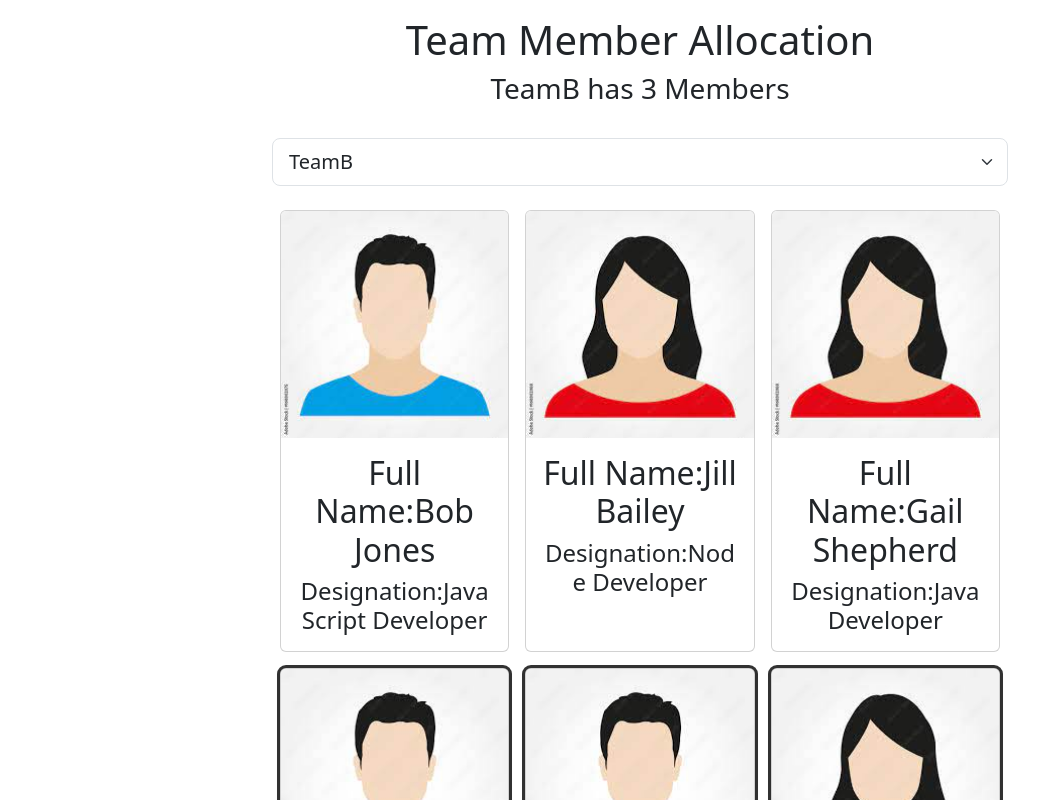
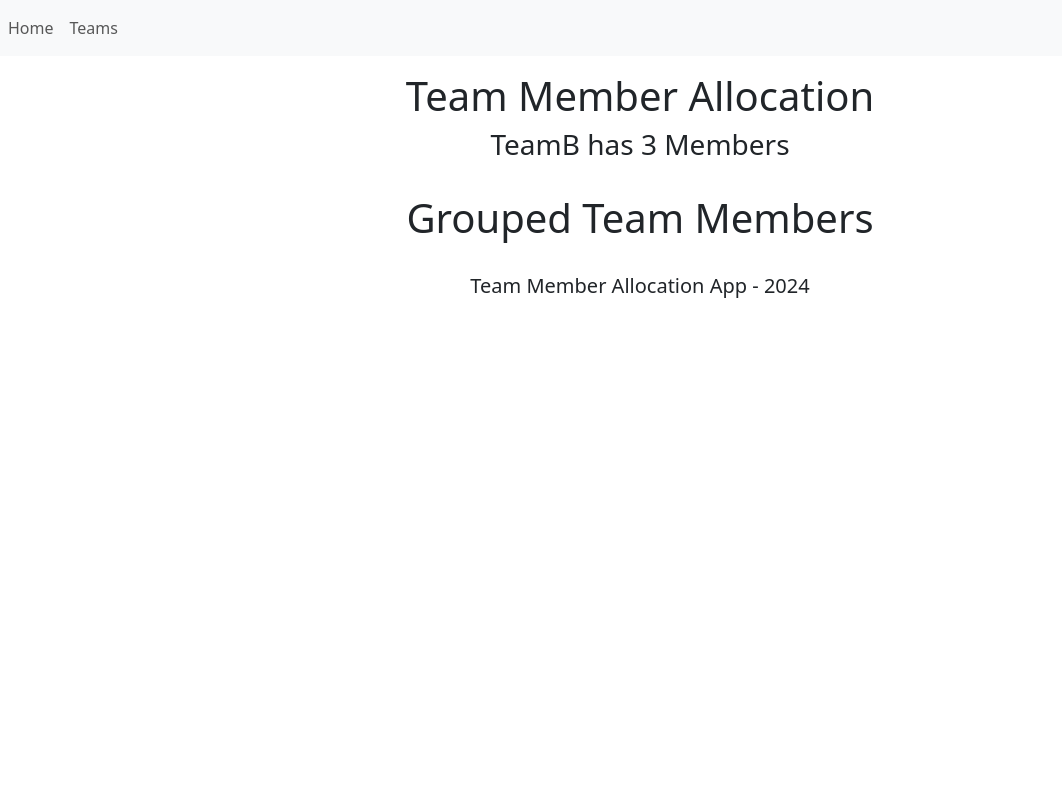
Before and after one commit to shreyasri258/Team-Member-Allocation, a React (Create React App) app in the folder teammemberlllocation/: page /GroupedTeamMembers in a window 1280 px wide. Shown: the top 800 px of the page, without its empty margins (0-1062 px from the left). Built offline with nearby package versions, Linux system fonts and the light colour scheme.

Commit message:
Added Routing

```diff
--- a/teammemberlllocation/package.json
+++ b/teammemberlllocation/package.json
@@ -7,9 +7,12 @@
     "@testing-library/react": "^13.4.0",
     "@testing-library/user-event": "^13.5.0",
     "bootstrap": "^5.3.2",
+    "dom": "^0.0.3",
     "react": "^18.2.0",
     "react-dom": "^18.2.0",
+    "react-router-dom": "^6.21.1",
     "react-scripts": "5.0.1",
+    "router": "^1.3.8",
     "web-vitals": "^2.1.4"
   },
   "scripts": {
--- a/teammemberlllocation/src/App.js
+++ b/teammemberlllocation/src/App.js
@@ -1,7 +1,11 @@
 import './App.css'
 import * as React from 'react';
 import { useState,useEffect } from "react";
+import { BrowserRouter as Router,Route,Routes } from 'react-router-dom';
+import Nav from './Nav';
 import 'bootstrap/dist/css/bootstrap.css';
+import GroupedTeamMembers from './GroupedTeamMembers';
+import NotFound from './NotFound';
 import Header from './Header';
 import Footer from './Footer';
 //import Content from './Content';
@@ -9,10 +13,11 @@
 
 
 export default function App() {
-  const [selectedTeam,setTeam]=useState( "TeamB");
+  const [selectedTeam,setTeam]=useState( 'TeamB');
 
 
-  const [employees,setEmployees] = useState(JSON.parse(localStorage.getItem('employees')) || [{
+
+  const [employees,setEmployees] = useState(JSON.parse(localStorage.getItem('employeeList')) || [{
     id: 1,
     fullName: "Bob Jones",
     designation: "JavaScript Developer",
@@ -119,21 +124,31 @@
 
 
   return (
+    <Router>
+      <Nav ></Nav>
     <div>
       <Header selectedTeam={selectedTeam}
       teamMemberCount={employees.filter((employee)=> employee.teamName === selectedTeam).length}
       ></Header>
 
-    {/* props drilling */}
-     <h1><Employees employees={employees}
+   <Routes>
+
+    <Route path='/' element={<Employees employees={employees}
                     selectedTeam={selectedTeam}
                     handleEmployeeCardClick={handleEmployeeCardClick}
                     handleTeamSelectionChange={handleTeamSelectionChange}
 
-     ></Employees></h1>
+     ></Employees>}>
+
+
+     </Route>
+     <Route path='/GroupedTeamMembers' element={<GroupedTeamMembers></GroupedTeamMembers>}></Route>
+     <Route path='*' element={<NotFound></NotFound>}></Route>
+     </Routes>
       <Footer></Footer>
+
     </div>
-
+    </Router>
 
   );
 }
--- a/teammemberlllocation/src/Employees.js
+++ b/teammemberlllocation/src/Employees.js
@@ -25,7 +25,7 @@
 
 employees.map((employee) => (
     //add gap between cards & cursor pointer
-    <div id={employee.id} className={(employee.teamName === selectedTeam?'card m-2 standout':'card m-2')} style={{cursor:'pointer'}} onClick={handleEmployeeCardClick}>
+    <div key={employee.id} id={employee.id} className={(employee.teamName === selectedTeam?'card m-2 standout':'card m-2')} style={{cursor:'pointer'}} onClick={handleEmployeeCardClick}>
 
         {(employee.gender === 'male')?<img src={Maleimage} className='card-img-top'></img>
         :<img src={Femaleimage} className='card-img-top'></img>}
--- /dev/null
+++ b/teammemberlllocation/src/GroupedTeamMembers.js
@@ -0,0 +1,13 @@
+const GroupedTeamMembers = () => {
+    return(
+  <main className="container">
+    <div className="row justify-content-center mt-3 mb-4">
+        <div className="col-8">
+    <h1 >Grouped Team Members</h1>
+
+    </div>
+    </div>
+    </main>
+
+    );}
+  export default GroupedTeamMembers;
--- /dev/null
+++ b/teammemberlllocation/src/Nav.js
@@ -0,0 +1,19 @@
+import {Link} from 'react-router-dom';
+
+const Nav = () =>{
+    return(
+        <nav className='navbar navbar-expand-lg navbar-light bg-light'>
+            <ul className='navbar-nav me-auto mb-2 mb-lg-0'>
+
+                <li className='nav-item'>
+                    <Link className='nav-link' to='/'>Home</Link>
+                </li>
+                <li className='nav-item'>
+                <Link className='nav-link' to='/GroupedTeamMembers'>Teams</Link>
+                </li>
+            </ul>
+        </nav>
+    )
+}
+
+export default Nav;
--- /dev/null
+++ b/teammemberlllocation/src/NotFound.js
@@ -0,0 +1,12 @@
+const NotFound = ({selectedTeam,teamMemberCount}) => {
+    return(
+  <header className="container">
+    <div className="row justify-content-center mt-3 mb-4">
+        <div className="col-8">
+    <h1 className="text-danger">404 Page Not Found</h1>
+      </div>
+    </div>
+    </header>
+
+    );}
+  export default NotFound;
```
Also changed, not shown: 1 other file (tests, documents, lock files or other folders).
